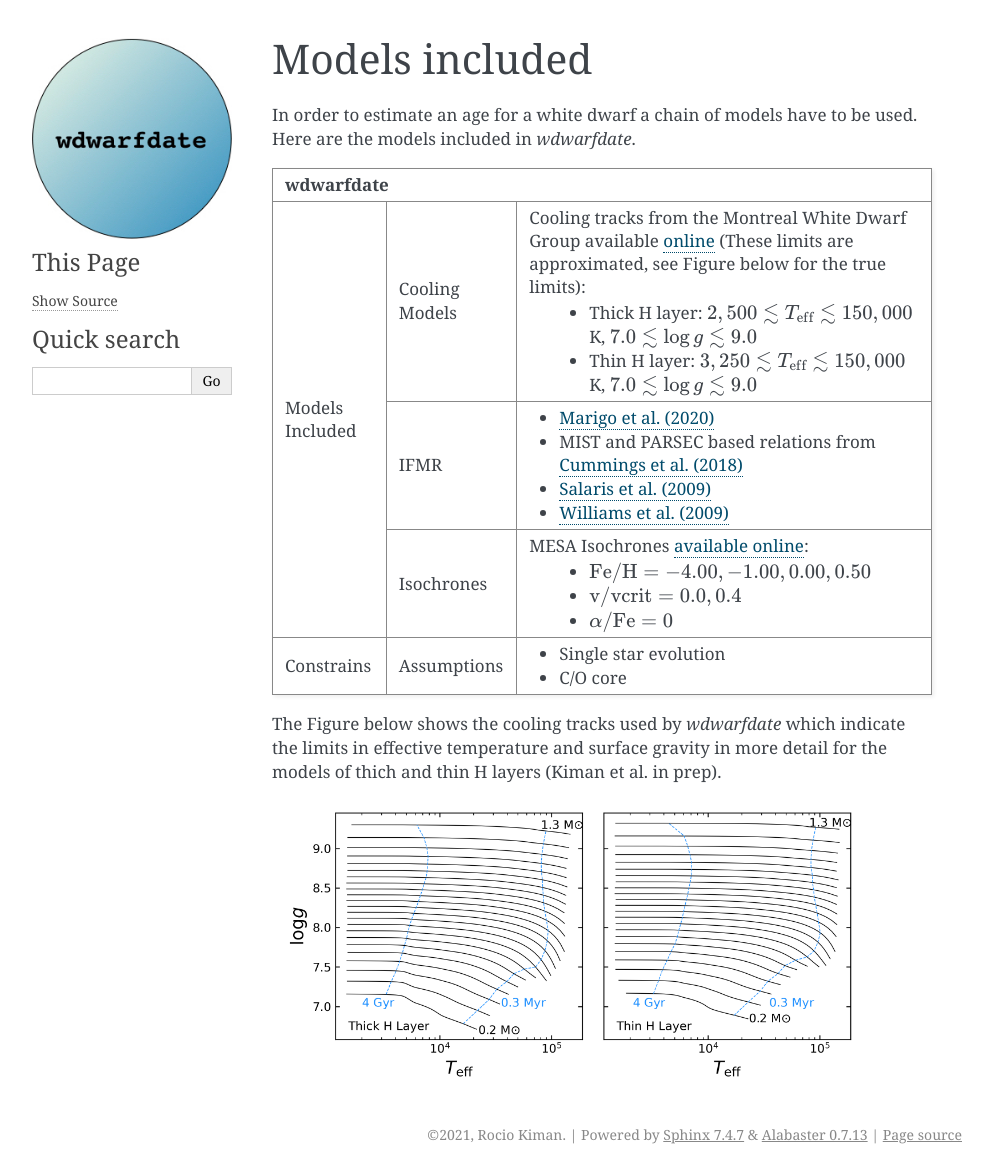
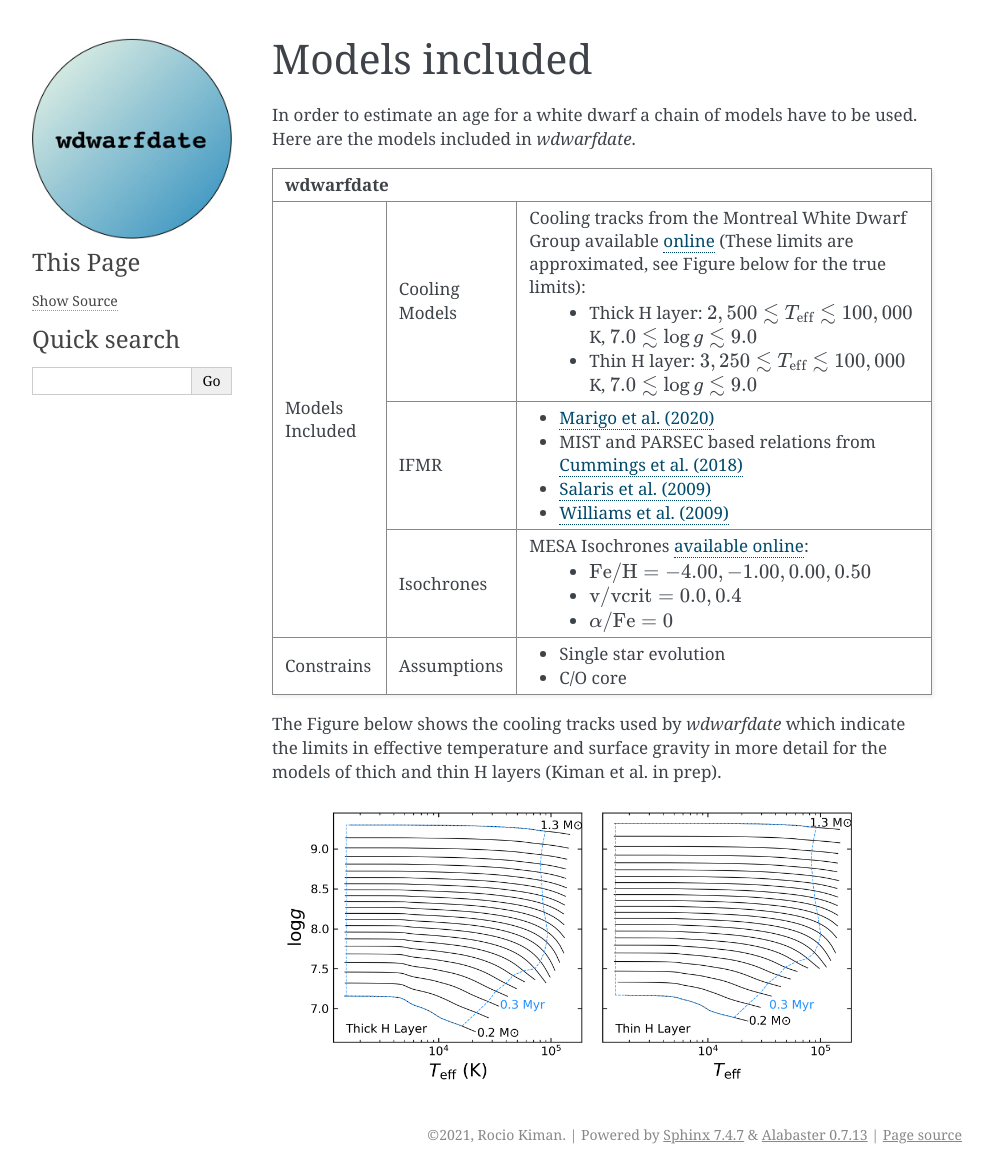
Before and after one commit to rkiman/wdwarfdate, a Sphinx documentation site: the page built from docs/source/user/models_included.rst, in a window 1280 px wide. Shown: the whole page, without its empty margins (148-1141 px from the left). Built offline with Sphinx 7.4.7, drawn with Linux system fonts in a browser that asks for light colours.

Commit message:
Update website

```diff
--- a/docs/source/user/models_included.rst
+++ b/docs/source/user/models_included.rst
@@ -9,8 +9,8 @@
 | wdwarfdate                                                                                                                                                                                                                                  |
 +=================+==================+========================================================================================================================================================================================================+
 | Models Included | Cooling Models   | Cooling tracks from the Montreal White Dwarf Group available `online <http://www.astro.umontreal.ca/~bergeron/CoolingModels/>`_ (These limits are approximated, see Figure below for the true limits): |
-|                 |                  |  - Thick H layer: :math:`2,500 \lesssim T_{\rm eff} \lesssim 150,000` K, :math:`7.0 \lesssim \log g \lesssim 9.0`                                                                                      |
-|                 |                  |  - Thin H layer: :math:`3,250 \lesssim T_{\rm eff} \lesssim 150,000` K, :math:`7.0 \lesssim \log g \lesssim 9.0`                                                                                       |
+|                 |                  |  - Thick H layer: :math:`2,500 \lesssim T_{\rm eff} \lesssim 100,000` K, :math:`7.0 \lesssim \log g \lesssim 9.0`                                                                                      |
+|                 |                  |  - Thin H layer: :math:`3,250 \lesssim T_{\rm eff} \lesssim 100,000` K, :math:`7.0 \lesssim \log g \lesssim 9.0`                                                                                       |
 |                 +------------------+--------------------------------------------------------------------------------------------------------------------------------------------------------------------------------------------------------+
 |                 | IFMR             | - `Marigo et al. (2020) <https://ui.adsabs.harvard.edu/abs/2020NatAs...4.1102M/abstract>`_                                                                                                             |
 |                 |                  | - MIST and PARSEC based relations from `Cummings et al. (2018) <https://iopscience.iop.org/article/10.3847/1538-4357/aadfd6>`_                                                                         |
```
Also changed, not shown: docs/source/tutorials/bayesian_method.ipynb, docs/source/user/cooling_seq.png.
